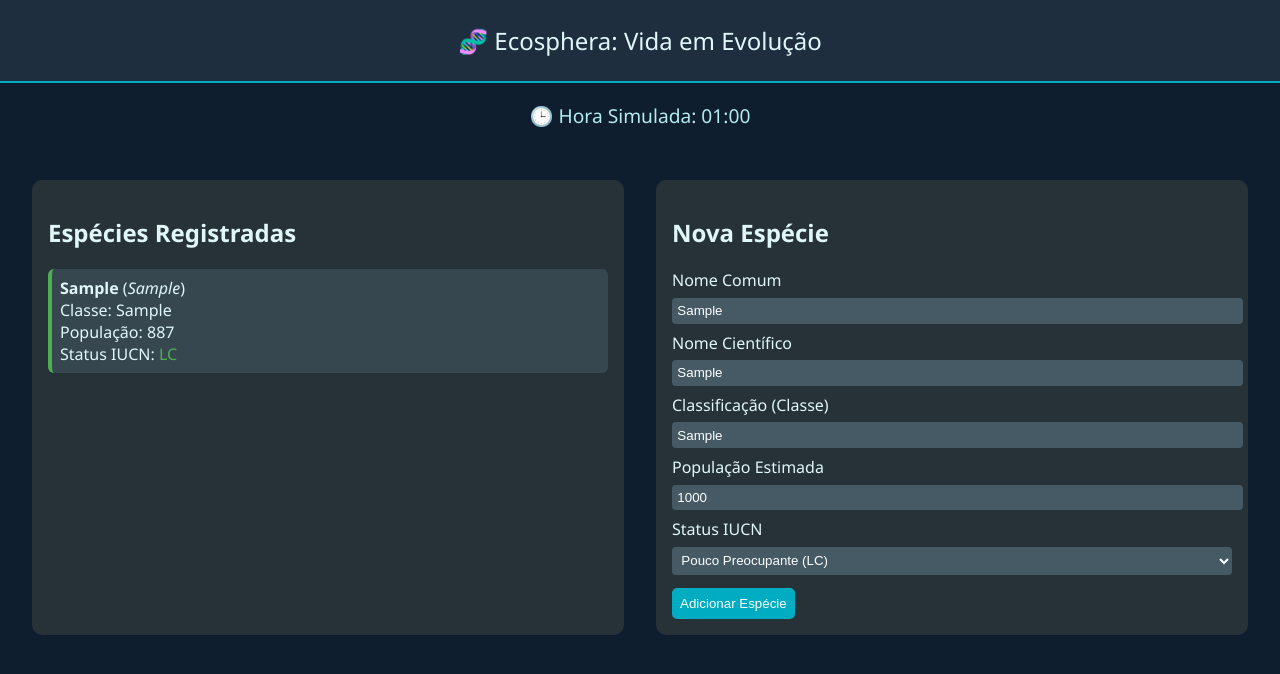
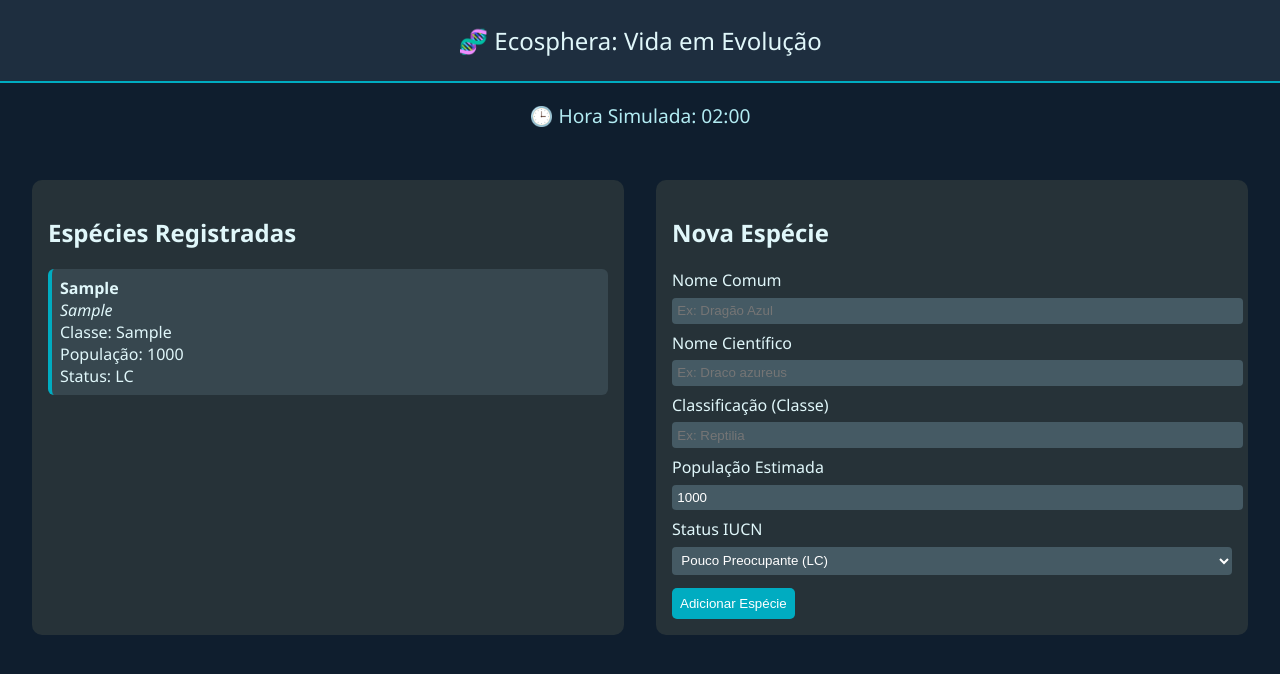
Before and after one commit to luispolis124/Ecosphera, a plain HTML site: page index.html in a window 1280 px wide. Both pictures are taken after typing "Sample", "Sample", "Sample" into the empty fields and a click on the button "Adicionar Espécie". Drawn offline with Linux system fonts and the light colour scheme.

Commit message:
Add files via upload

```diff
--- a/index.html
+++ b/index.html
@@ -121,39 +121,26 @@
   </div>
 
   <script>
-    const nomesComunsFicticios = [
-      "Fênix Brilhante", "Lagarto Espiral", "Rinoceronte Fantasma",
-      "Galo Solar", "Tigre de Névoa", "Macaco das Sombras"
-    ];
-
-    const nomesCientificosFicticios = [
-      "Phenix luminis", "Lacerta vortex", "Rhinoceros phasma",
-      "Gallus solarius", "Panthera nebulosa", "Simia umbra"
-    ];
-
-    const classificacoes = ["Mammalia", "Aves", "Reptilia", "Amphibia", "Insecta", "Pisces"];
-
     let especies = JSON.parse(localStorage.getItem("especies")) || [];
-    let hora = 0;
-    let minuto = 0;
-    let rodando = true;
-
-    function atualizarRelogio() {
-      if (!rodando) return;
-      minuto += 15;
-      if (minuto >= 60) {
-        minuto = 0;
-        hora++;
-      }
-      if (hora >= 24) hora = 0;
-
-      const h = hora.toString().padStart(2, "0");
-      const m = minuto.toString().padStart(2, "0");
-      document.getElementById("clock").textContent = `${h}:${m}`;
-    }
 
     function salvarEspecies() {
       localStorage.setItem("especies", JSON.stringify(especies));
+    }
+
+    function renderizarEspecies() {
+      const lista = document.getElementById("speciesList");
+      lista.innerHTML = "";
+      especies.forEach((esp, index) => {
+        lista.innerHTML += `
+          <div class="species">
+            <strong>${esp.nomeComum}</strong><br/>
+            <em>${esp.nomeCientifico}</em><br/>
+            Classe: ${esp.classificacao}<br/>
+            População: ${esp.populacao}<br/>
+            Status: ${esp.iucn}
+          </div>
+        `;
+      });
     }
 
     function adicionarEspecie() {
@@ -168,94 +155,55 @@
         return;
       }
 
+      // Verificação 1: Nome científico já existe
+      const especieComMesmoNome = especies.find(e => e.nomeCientifico === nomeCientifico);
+      if (especieComMesmoNome) {
+        alert("Essa espécie já está cadastrada com esse nome científico!");
+        return;
+      }
+
+      // Verificação 2: Nome científico + classificação já existe
+      const especieComMesmoNomeEClasse = especies.find(e =>
+        e.nomeCientifico === nomeCientifico && e.classificacao === classificacao
+      );
+      if (especieComMesmoNomeEClasse) {
+        alert("Essa espécie com essa classificação já existe!");
+        return;
+      }
+
       const especie = { nomeComum, nomeCientifico, classificacao, populacao, iucn };
       especies.push(especie);
       salvarEspecies();
       renderizarEspecies();
+
+      // Limpa os campos após adicionar
+      document.getElementById("nomeComum").value = "";
+      document.getElementById("nomeCientifico").value = "";
+      document.getElementById("classificacao").value = "";
+      document.getElementById("populacao").value = 1000;
+      document.getElementById("iucn").value = "LC";
     }
 
-    function atualizarPopulacoes() {
+    // Relógio Simulado
+    let hora = 0;
+    let minuto = 0;
+    let rodando = true;
+    function atualizarRelogio() {
       if (!rodando) return;
-      especies.forEach((esp) => {
-        if (esp.iucn === "EX" || esp.populacao <= 0) {
-          esp.populacao = 0;
-          esp.iucn = "EX";
-          return;
-        }
+      minuto += 15;
+      if (minuto >= 60) {
+        minuto = 0;
+        hora++;
+      }
+      if (hora >= 24) hora = 0;
+      const h = hora.toString().padStart(2, "0");
+      const m = minuto.toString().padStart(2, "0");
+      document.getElementById("clock").textContent = `${h}:${m}`;
+    }
+    setInterval(atualizarRelogio, 1000);
 
-        let variacao = Math.floor(Math.random() * 101) - 50;
-        const fator = {
-          LC: 1.2, NT: 1.0, VU: 0.8, EN: 0.6,
-          CR: 0.3, EW: 0.1, EX: 0
-        };
-
-        esp.populacao += Math.floor(variacao * fator[esp.iucn]);
-        if (esp.populacao < 0) esp.populacao = 0;
-        if (esp.populacao === 0) esp.iucn = "EX";
-      });
-
-      salvarEspecies();
-      renderizarEspecies();
-    }
-
-    function npcCriaEspecie() {
-      if (!rodando) return;
-      if (Math.random() < 0.2) {
-        const nomesDisponiveis = nomesComunsFicticios.filter(nc => !especies.some(e => e.nomeComum === nc));
-        const cientificosDisponiveis = nomesCientificosFicticios.filter(ns => !especies.some(e => e.nomeCientifico === ns));
-        if (nomesDisponiveis.length === 0 || cientificosDisponiveis.length === 0) return;
-
-        const nomeComum = nomesDisponiveis[Math.floor(Math.random() * nomesDisponiveis.length)];
-        const nomeCientifico = cientificosDisponiveis[Math.floor(Math.random() * cientificosDisponiveis.length)];
-        const classificacao = classificacoes[Math.floor(Math.random() * classificacoes.length)];
-        const populacao = Math.floor(Math.random() * 5000) + 500;
-        const statusIUCN = ["LC", "NT", "VU", "EN", "CR"][Math.floor(Math.random() * 5)];
-
-        const especie = { nomeComum, nomeCientifico, classificacao, populacao, iucn: statusIUCN };
-        especies.push(especie);
-        salvarEspecies();
-        renderizarEspecies();
-        console.log("NPC criou nova espécie:", nomeComum);
-      }
-    }
-
-    function corStatus(status) {
-      return {
-        LC: "#4caf50", NT: "#cddc39", VU: "#ffc107",
-        EN: "#ff9800", CR: "#f44336", EW: "#9e9e9e", EX: "#000000"
-      }[status] || "#ffffff";
-    }
-
-    function renderizarEspecies() {
-      const lista = document.getElementById("speciesList");
-      lista.innerHTML = "";
-      especies.forEach((esp) => {
-        const div = document.createElement("div");
-        div.className = "species";
-        div.style.borderLeftColor = corStatus(esp.iucn);
-        div.innerHTML = `
-          <strong>${esp.nomeComum}</strong> (<em>${esp.nomeCientifico}</em>)<br/>
-          Classe: ${esp.classificacao}<br/>
-          População: ${esp.populacao}<br/>
-          Status IUCN: <span style="color:${corStatus(esp.iucn)}">${esp.iucn}</span>
-        `;
-        lista.appendChild(div);
-      });
-    }
-
-    // Inicialização
+    // Inicializa
     renderizarEspecies();
-
-    // Relógio e População (a cada 2 segundos)
-    setInterval(() => {
-      atualizarRelogio();
-      atualizarPopulacoes();
-    }, 2000);
-
-    // NPC criando espécies aleatórias (a cada 4 segundos)
-    setInterval(() => {
-      npcCriaEspecie();
-    }, 4000);
   </script>
 </body>
 </html>
```
